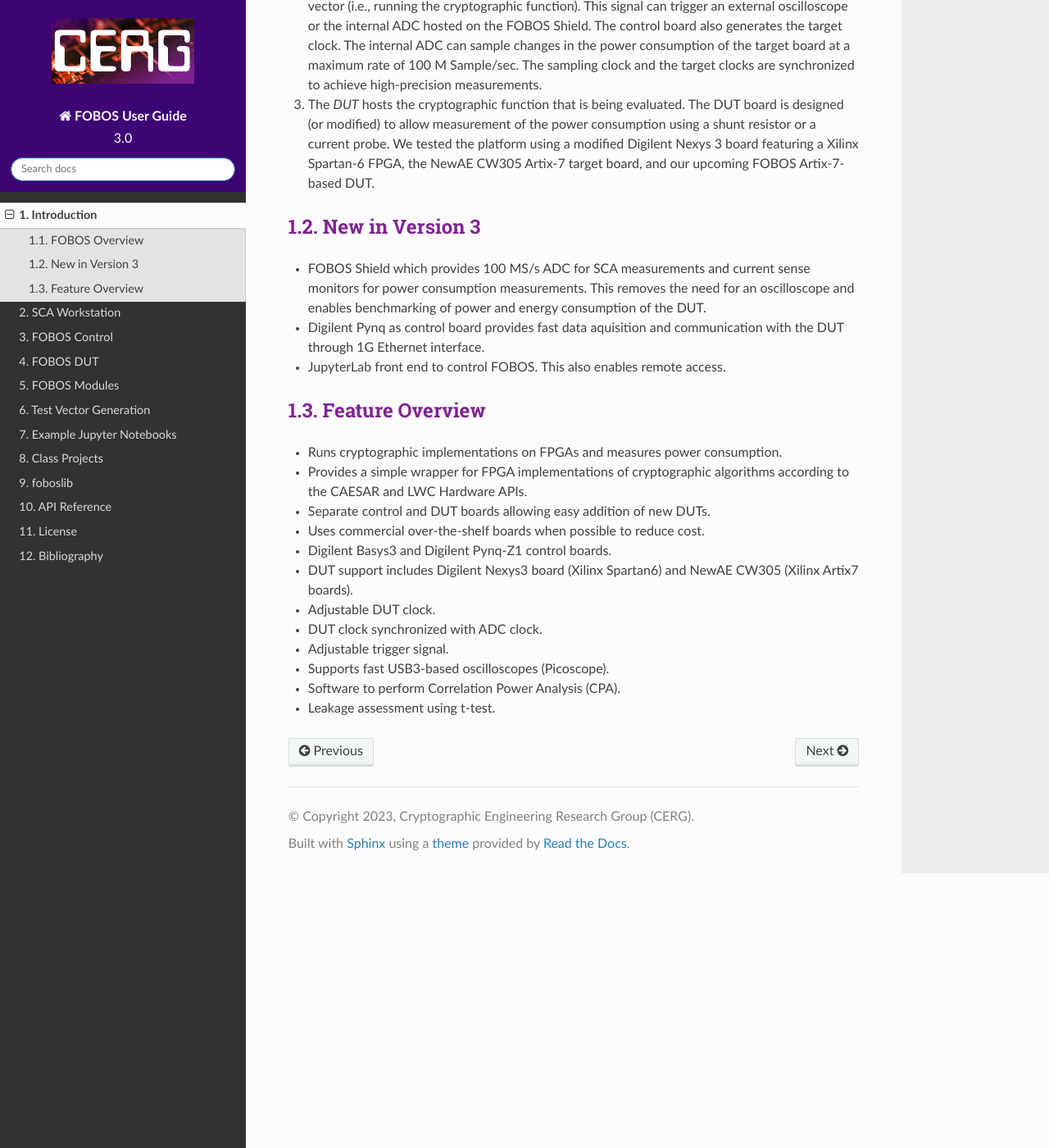
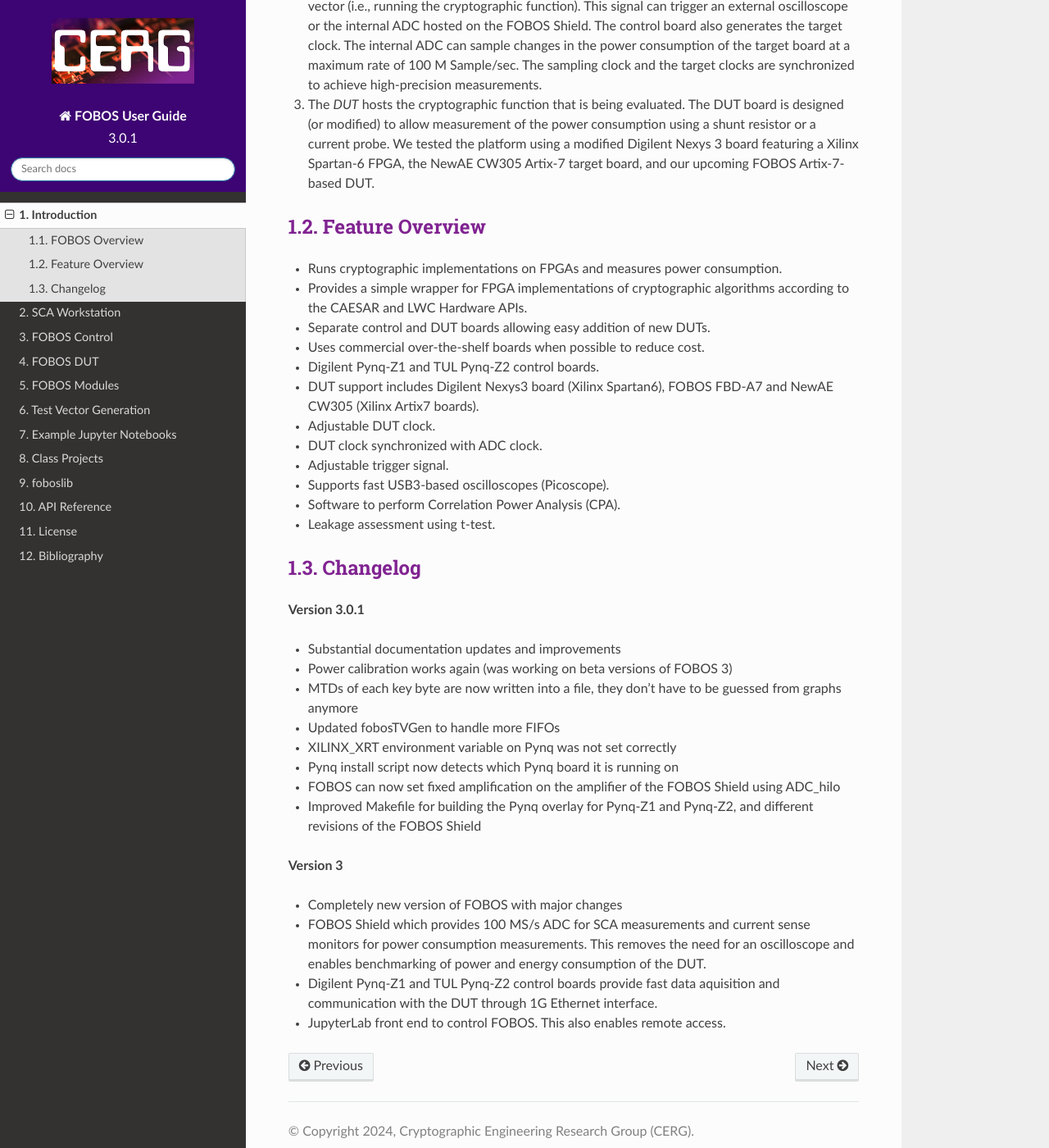
Before and after one commit to GMUCERG/fobos, a Sphinx documentation site: the page built from docs/source/introduction.rst, in a window 1280 px wide and 1400 px high, scrolled down 1002 px. Shown: the whole window at 82% size. Built offline with Sphinx 7.4.7 and the Read the Docs theme 2.0.0, drawn with Linux system fonts in a browser that asks for light colours.

Commit message:
updated READMEs and documentation

```diff
--- a/docs/source/conf.py
+++ b/docs/source/conf.py
@@ -20,12 +20,12 @@ typehints_defaults = 'comma'
 # -- Project information -----------------------------------------------------
 
 project = 'FOBOS User Guide'
-copyright = '2023, Cryptographic Engineering Research Group (CERG)'
+copyright = '2024, Cryptographic Engineering Research Group (CERG)'
 author = 'Abubakr Abdulgadir, Luke Beckwith, Eduardo Ferrufino, and Jens-Peter Kaps'
 
 # The full version, including alpha/beta/rc tags
-release = '3.0'
-version = '3.0'
+release = '3.0.1'
+version = '3.0.1'
 
 
 # -- General configuration ---------------------------------------------------
@@ -99,7 +99,7 @@ html_css_files = [
 latex_elements = {
     'preamble': r'\usepackage{cergdoc}',
     'maketitle': r'''\topicpic{fobos-slide}
-        \subtitle{FOBOS v3.0, User Guide}
+        \subtitle{FOBOS v3.0.1, User Guide}
         \cergmaketitle{}''',
 }
 latex_additional_files = ["cergdoc.sty",
--- a/docs/source/introduction.rst
+++ b/docs/source/introduction.rst
@@ -39,15 +39,6 @@ The main components of the FOBOS 3 platform are as follows:
    using a modified Digilent Nexys 3 board featuring a Xilinx Spartan-6
    FPGA, the NewAE CW305 Artix-7 target board, and our upcoming FOBOS Artix-7-based DUT.
 
-New in Version 3
-================
-- FOBOS Shield which provides 100 MS/s ADC for SCA measurements and current sense monitors
-  for power consumption measurements. This removes the need for an oscilloscope and
-  enables benchmarking of power and energy consumption of the DUT.
-- Digilent Pynq as control board provides fast data aquisition and communication with the
-  DUT through 1G Ethernet interface.
-- JupyterLab front end to control FOBOS. This also enables remote access.
-
 Feature Overview
 ================
 
@@ -56,8 +47,8 @@ Feature Overview
   according to the CAESAR and LWC Hardware APIs.
 - Separate control and DUT boards allowing easy addition of new DUTs.
 - Uses commercial over-the-shelf boards when possible to reduce cost.
-- Digilent Basys3 and Digilent Pynq-Z1 control boards.
-- DUT support includes Digilent Nexys3 board (Xilinx Spartan6) and NewAE CW305
+- Digilent Pynq-Z1 and TUL Pynq-Z2 control boards.
+- DUT support includes Digilent Nexys3 board (Xilinx Spartan6), FOBOS FBD-A7 and NewAE CW305
   (Xilinx Artix7 boards).
 - Adjustable DUT clock.
 - DUT clock synchronized with ADC clock.
@@ -65,3 +56,27 @@ Feature Overview
 - Supports fast USB3-based oscilloscopes (Picoscope).
 - Software to perform Correlation Power Analysis (CPA).
 - Leakage assessment using t-test.
+
+Changelog
+=========
+
+**Version 3.0.1**
+
+- Substantial documentation updates and improvements
+- Power calibration works again (was working on beta versions of FOBOS 3)
+- MTDs of each key byte are now written into a file, they don't have to be guessed from graphs anymore
+- Updated fobosTVGen to handle more FIFOs
+- XILINX_XRT environment variable on Pynq was not set correctly
+- Pynq install script now detects which Pynq board it is running on
+- FOBOS can now set fixed amplification on the amplifier of the FOBOS Shield using ADC_hilo
+- Improved Makefile for building the Pynq overlay for Pynq-Z1 and Pynq-Z2, and different revisions of the FOBOS Shield
+
+**Version 3**
+
+- Completely new version of FOBOS with major changes
+- FOBOS Shield which provides 100 MS/s ADC for SCA measurements and current sense monitors
+  for power consumption measurements. This removes the need for an oscilloscope and
+  enables benchmarking of power and energy consumption of the DUT.
+- Digilent Pynq-Z1 and TUL Pynq-Z2 control boards provide fast data aquisition and communication with the
+  DUT through 1G Ethernet interface.
+- JupyterLab front end to control FOBOS. This also enables remote access.
```
Also changed, not shown: CHANGELOG.md (added, +31 -0 lines), README.md (+3 -3 lines), control/pynqctrl/README-shieldv1.md (deleted), control/pynqctrl/README.md, software/README.md, 2 other files.
